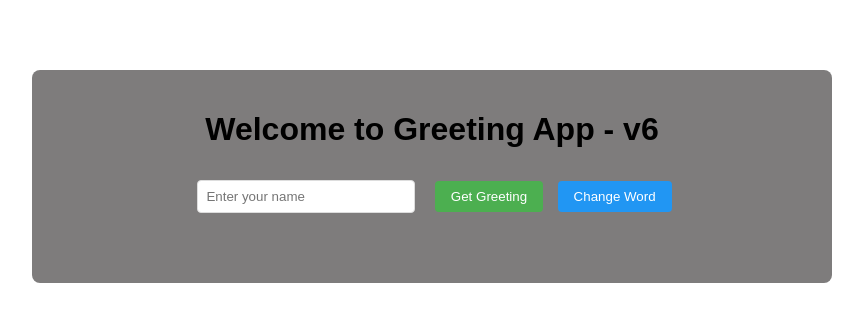
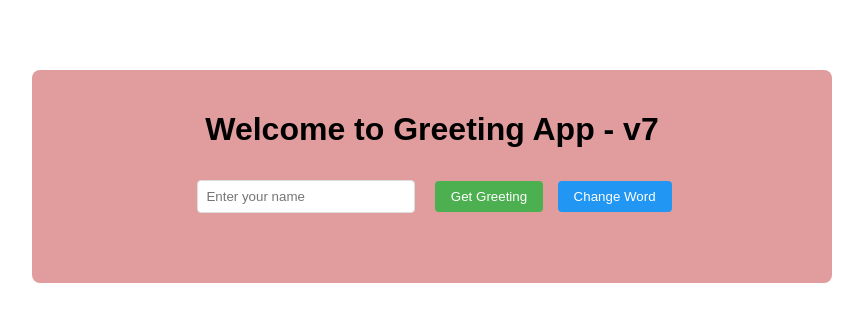
Before and after one commit to younann/finalProject, a Flask app: page / in a window 1280 px wide. Shown: the top 322 px of the page, without its empty margins (208-1071 px from the left). Run offline with Flask 3, Linux system fonts and the light colour scheme.

Commit message:
change to v7

```diff
--- a/app/templates/index.html
+++ b/app/templates/index.html
@@ -15,7 +15,7 @@
         }
 
         .container {
-            background-color: #7e7c7c;
+            background-color: #e19d9d;
             border-radius: 8px;
             padding: 20px;
             margin-top: 50px;
@@ -61,7 +61,7 @@
 
 <body>
     <div class="container">
-        <h1>Welcome to Greeting App - v6</h1>
+        <h1>Welcome to Greeting App - v7</h1>
         <div>
             <input type="text" id="nameInput" placeholder="Enter your name">
             <button onclick="getGreeting()">Get Greeting</button>
```
